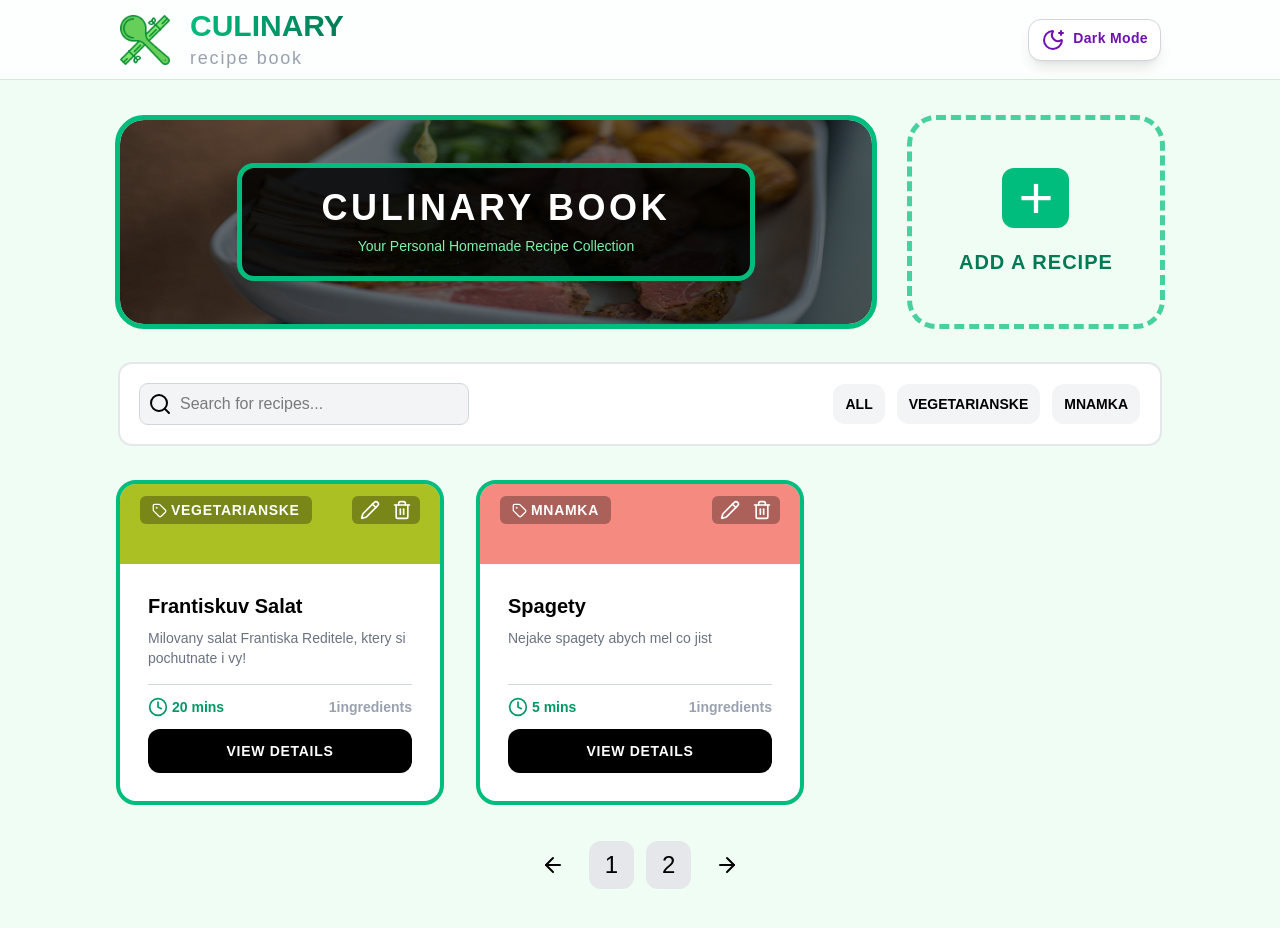
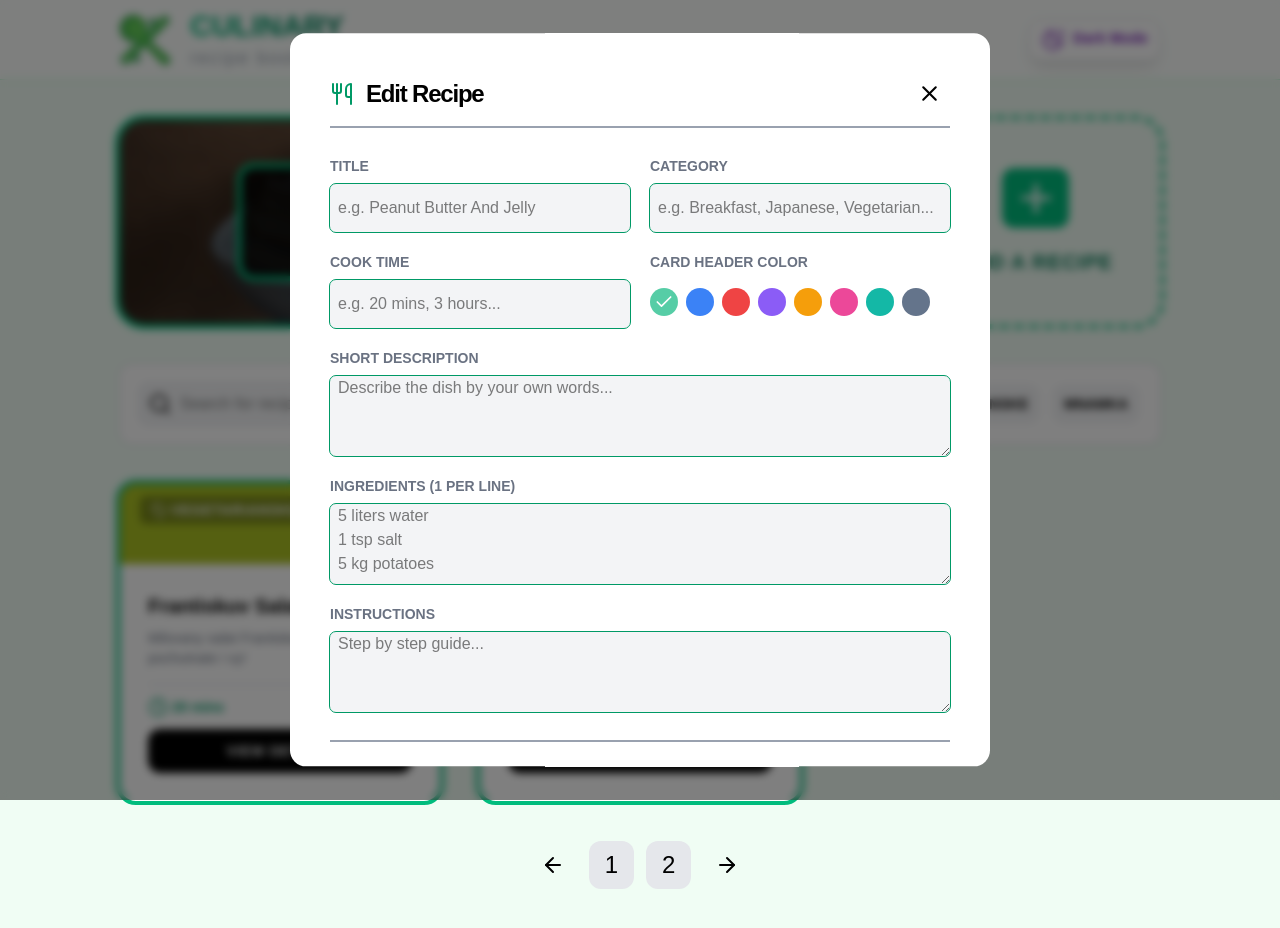
Before and after one commit to M-Ulmann/culinary-book, a Next.js app: page / in a window 1280 px wide. Both pictures are taken after a click on the button 370 px from the left and 510 px from the top of the page. Shown: the top 928 px of the page. Built offline with nearby package versions, Linux system fonts and the light colour scheme.

Commit message:
Pridana funkce editovani receptu (s mensi pomoci ai)

```diff
--- a/app/page.tsx
+++ b/app/page.tsx
@@ -1,6 +1,6 @@
 "use client"
 
-import { useState, useEffect } from "react";
+import { useState } from "react";
 import clsx from "clsx";
 import AddRecipe from "@/components/AddRecipe";
 import Header from "@/components/Header";
@@ -25,6 +25,8 @@ export default function Home(){
     ingredients: "",
     instructions: "",
 });
+  const [isEditing, setIsEditing] = useState(false);
+  const [editId, setEditId] = useState<number | null>();
 
   function ingredientList(){
     const splitArray = singleRecipe.ingredients.split("\n");
@@ -45,6 +47,9 @@ export default function Home(){
         setCreateRecipe={setCreateRecipe}
         isDark={isDark}
         setRecipes={setRecipes}
+        isEditing={isEditing}
+        setIsEditing={setIsEditing}
+        editId={editId}
       />
 
       {/* ukaze samotny recept */}
@@ -93,6 +98,9 @@ export default function Home(){
                   recipeIndex={index}
                   setSingleRecipe={setSingleRecipe}
                   ingredientList={ingredientList}
+                  setCreateRecipe={setCreateRecipe}
+                  setIsEditing={setIsEditing}
+                  setEditId={setEditId}
                 />
               );
             })
--- a/components/AddRecipe.tsx
+++ b/components/AddRecipe.tsx
@@ -3,7 +3,7 @@ import clsx from "clsx";
 import { SetStateAction, Dispatch, useState } from "react";
 import { tagColor } from "@/lib/tagColor";
 
-export default function AddRecipe({createRecipe, setCreateRecipe, isDark, setRecipes} : {
+export default function AddRecipe({createRecipe, setCreateRecipe, isDark, setRecipes, isEditing, setIsEditing, editId} : {
   createRecipe: boolean
   setCreateRecipe: Dispatch<SetStateAction<boolean>>
   isDark: boolean
@@ -16,13 +16,16 @@ export default function AddRecipe({createRecipe, setCreateRecipe, isDark, setRec
     ingredients: string;
     instructions: string;
   }[]>>
+  isEditing: boolean
+  setIsEditing: Dispatch<SetStateAction<boolean>>
+  editId: number | null | undefined
 }) {
 
   const [form, setForm] = useState({
     title: "",
     category: "",
     cook_time: "",
-    header_color: tagColor[0],
+    header_color: tagColor[0], //opravit barvu
     short_description: "",
     ingredients: "",
     instructions: ""
@@ -53,6 +56,7 @@ export default function AddRecipe({createRecipe, setCreateRecipe, isDark, setRec
     setCreateShortDesc("");
     setCreateIngredients("");
     setCreateInstructions("");
+    setIsEditing(false);
   }
 
   return(
@@ -70,7 +74,9 @@ export default function AddRecipe({createRecipe, setCreateRecipe, isDark, setRec
           <p className={clsx("font-extrabold text-2xl capitalize text-black tracking-tighter sm:text-left text-center",
             isDark ? "text-white" : "text-black"
           )}>
-            create new recipe
+            {
+              isEditing ? "edit recipe" : "create new recipe"
+            }
           </p>
         </div>
 
@@ -296,6 +302,14 @@ export default function AddRecipe({createRecipe, setCreateRecipe, isDark, setRec
         <button className="font-bold bg-emerald-600 px-5 py-3 rounded-xl outline-2 outline-emerald-600 capitalize text-white hover:bg-white hover:text-emerald-600"
           type="button"
           onClick={() => {
+            if(isEditing){
+              setRecipes((array) =>
+                array.map((item, index) => (
+                  index === editId ? {...form} : item
+                ))
+              )
+            }
+            else{
               setRecipes((array) => [
                 ...array,
                 {
@@ -308,11 +322,15 @@ export default function AddRecipe({createRecipe, setCreateRecipe, isDark, setRec
                   instructions: form.instructions
                 }
               ]);
+            }
+
             setCreateRecipe(false);
             clearForm();
           }}
         >
-          save recipe
+          {
+            isEditing ? "Edit Recipe" : "Save Recipe"
+          }
         </button>
       </div>
     </form>
--- a/components/Recipe.tsx
+++ b/components/Recipe.tsx
@@ -2,7 +2,7 @@ import clsx from "clsx";
 import { Tag, Pencil, Trash, Clock } from "lucide-react";
 import { Dispatch, SetStateAction } from "react";
 
-export default function Recipe({isDark, setViewRecipe, item, setRecipes, recipes, recipeIndex, setSingleRecipe, ingredientList} : {
+export default function Recipe({isDark, setViewRecipe, item, setRecipes, recipes, recipeIndex, setSingleRecipe, ingredientList, setCreateRecipe, setIsEditing, setEditId} : {
   isDark: boolean
   setViewRecipe: Dispatch<SetStateAction<boolean>>
   item: {
@@ -42,6 +42,9 @@ export default function Recipe({isDark, setViewRecipe, item, setRecipes, recipes
     instructions: string;
 }>>
   ingredientList: () => string[]
+  setCreateRecipe: Dispatch<SetStateAction<boolean>>
+  setIsEditing: Dispatch<SetStateAction<boolean>>
+  setEditId: Dispatch<SetStateAction<number | null | undefined>>
 }){
 
   function deleteItem(){
@@ -68,7 +71,13 @@ export default function Recipe({isDark, setViewRecipe, item, setRecipes, recipes
         </div>
 
         <div className="flex flex-row gap-3 items-center bg-black/30 text-white px-2 py-1 rounded-md uppercase">
-          <button className="hover:text-amber-400">
+          <button className="hover:text-amber-400"
+            onClick={() => {
+              setCreateRecipe(true);
+              setIsEditing(true);
+              setEditId(recipeIndex);
+            }}
+          >
             <Pencil size={20}/>
           </button>
 
```
Lines whose indentation alone changed are shown as unchanged.
